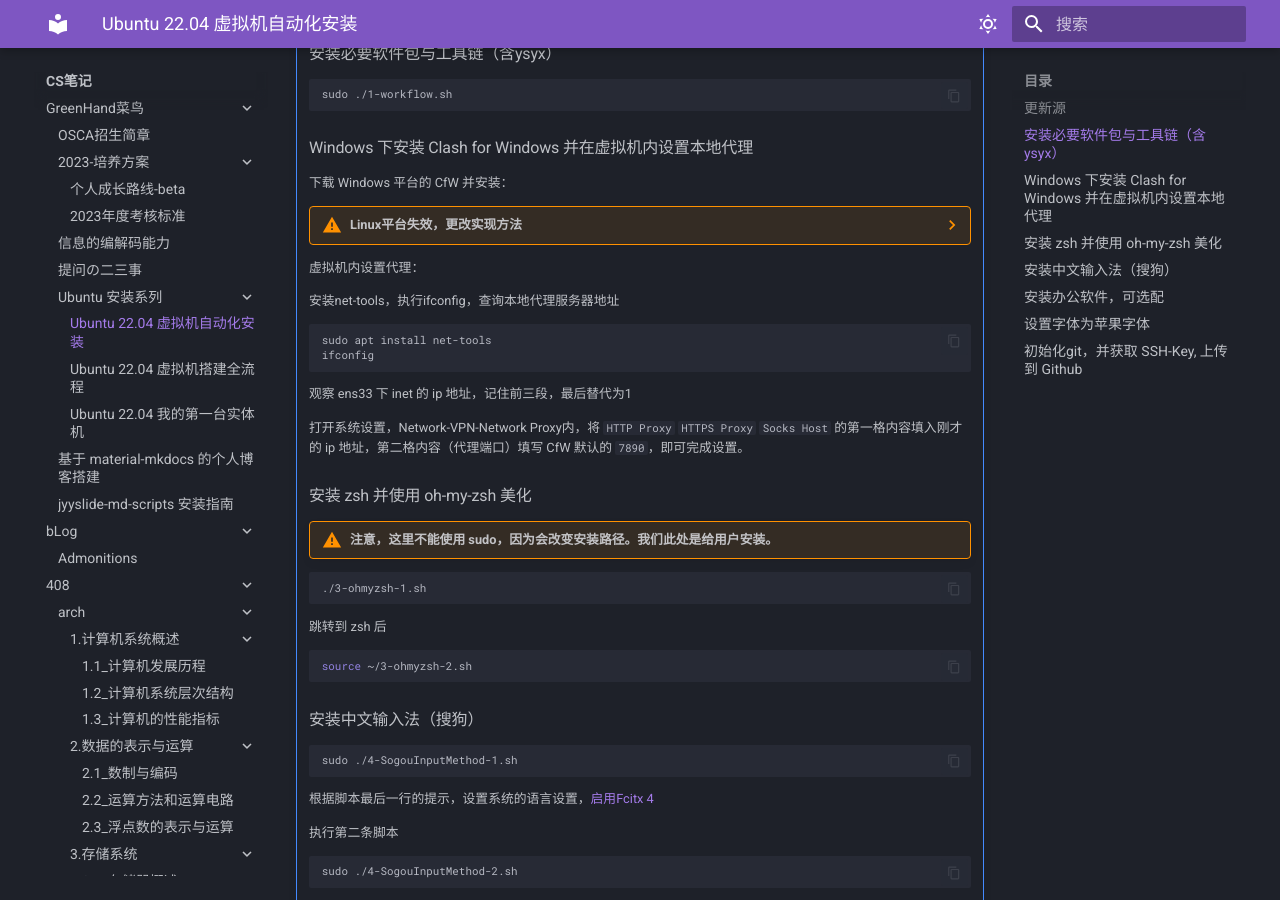
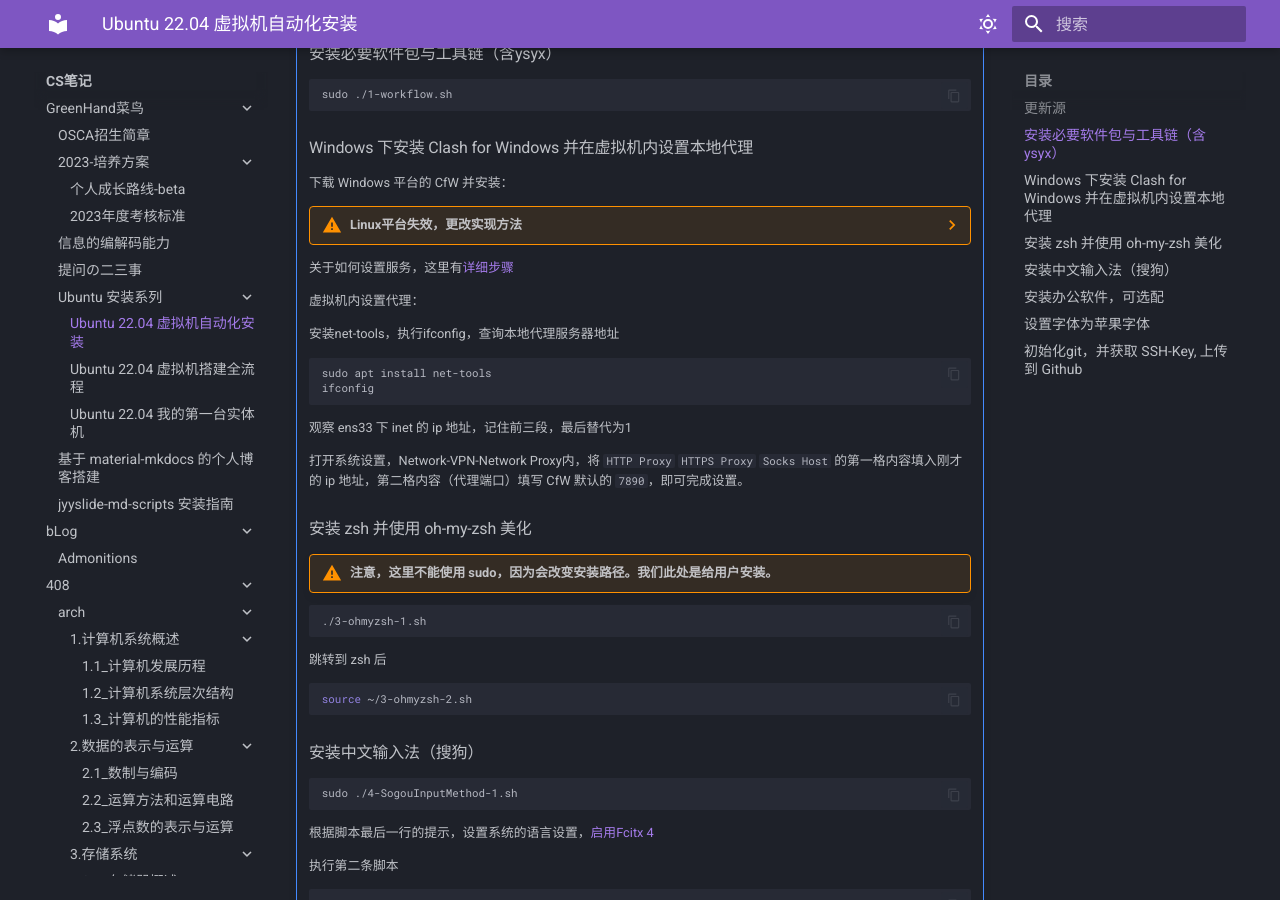
Before and after one commit to Haohahahaha/cs, an MkDocs documentation site: the page built from docs/greenhand/initializer-ubuntu2204/install.md, in a window 1280 px wide and 900 px high, scrolled down 564 px. Built offline with MkDocs 1.6.1 and Material for MkDocs 9.7.7, drawn with Linux system fonts in a browser that asks for light colours.

Commit message:
2023-12-13_08:55:34 update

```diff
--- a/docs/greenhand/initializer-ubuntu2204/install.md
+++ b/docs/greenhand/initializer-ubuntu2204/install.md
@@ -28,7 +28,9 @@
 
 	??? warning "Linux平台失效，更改实现方法"
 
-		Clash for Windows 已停止维护，所以我已经将在线下载的地址改为我提供的 Windows 原版安装包（位于 cs/greenhand/Ubuntu2204-greenhand/ ）
+		Clash for Windows 已停止维护，所以我已经将在线下载的地址改为我提供的 Windows 原版安装包，[点击下载](https://github.com/Haohahahaha/cs/raw/master/docs/greenhand/Ubuntu2204-greenhand/Clash.for.Windows.Setup.0.20.39.ia32.exe)
+
+	关于如何设置服务，这里有[详细步骤](https://cs.haohaha.cn/greenhand/Ubuntu2204-greenhand/Ubuntu2204-greenhand/#1_2)
 
 	虚拟机内设置代理：
 
```
